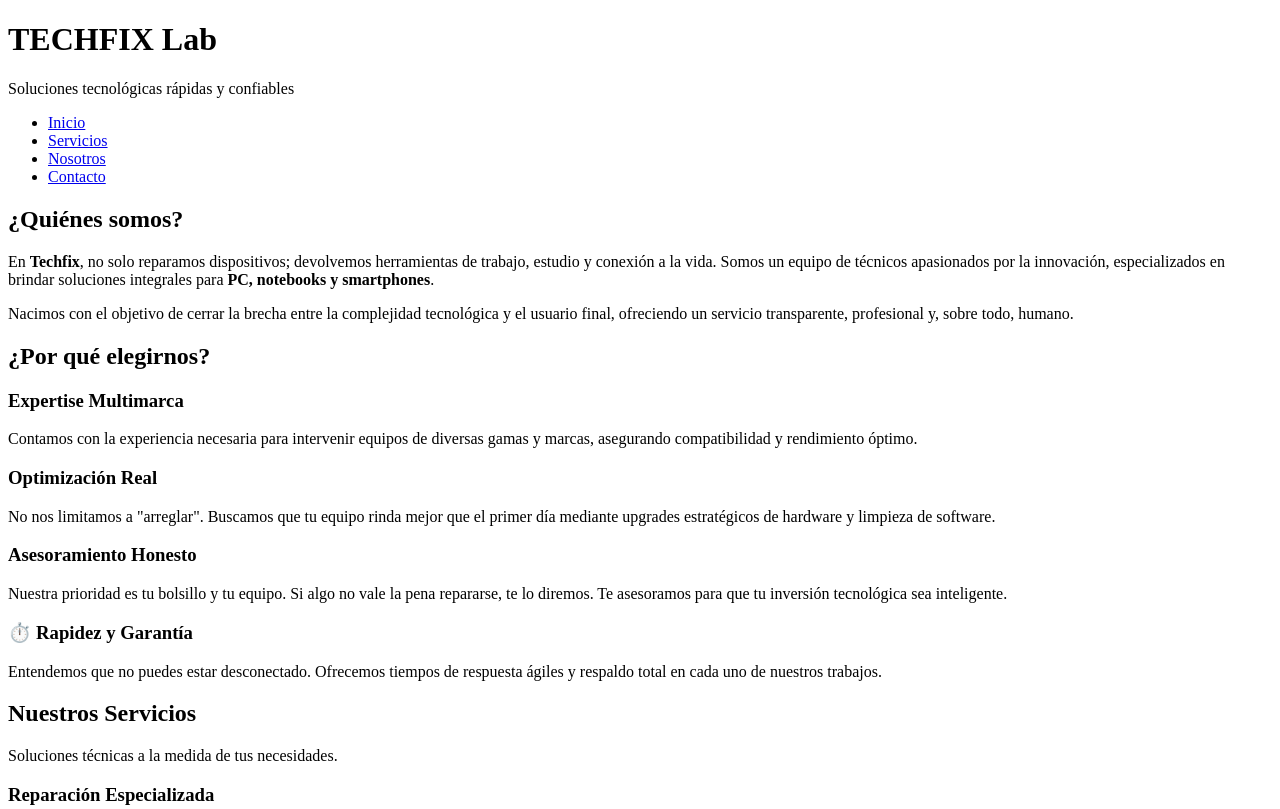
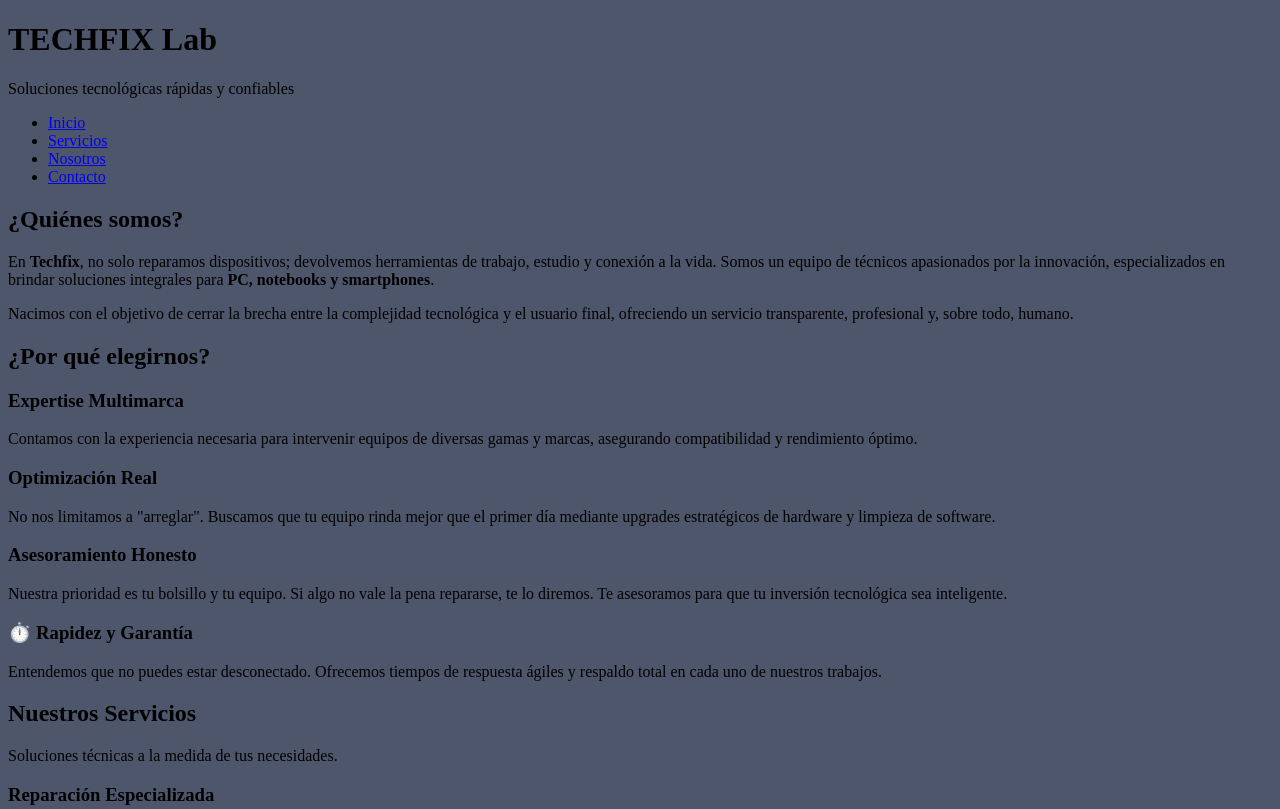
Before and after one commit to joaquinkmb/actividad5, a plain HTML site: page index.html in a window 1280 px wide. Shown: the top 809 px of the page. Drawn offline with Linux system fonts and the light colour scheme.

Commit message:
Agrego estilo.css

```diff
--- a/estilo.css
+++ b/estilo.css
@@ -1,20 +1,12 @@
+/*Agregamos color de fondo*/
 *{
-    background-color: rgb(84, 114, 196);
+    background-color: rgb(78, 86, 107);
 }
 
+/*Sección header*/
 
-h1{
-    font-family: 'Franklin Gothic Medium', 'Arial Narrow', Arial, sans-serif;
-    font-size: 45px;
-    color: navy;
-}
+/*Sección Equipo/Quienes somos*/
 
-h2{
-    font-family: Verdana, Geneva, Tahoma, sans-serif;
-    font-size: 30px;
-}
+/*Sección Servicios*/
 
-p{
- font-family: 'Lucida Sans', 'Lucida Sans Regular', 'Lucida Grande', 'Lucida Sans Unicode', Geneva, Verdana, sans-serif;
- font-size: 17px;
-}
+/*Sección footer*/
--- a/index.html
+++ b/index.html
@@ -3,6 +3,7 @@
     <head>
         <meta charset="UTF-8">
         <title>TECHFIX Lab</title>
+        <link rel="stylesheet" href="estilo.css">
     </head>
 
     <body>
@@ -76,7 +77,7 @@
         </section>
 
     <!-- Pie de página (todos acuerdan quién lo hace) -->
-        <footer><footer>© 2026 TECHFIX Lab — Programación Full Stack</footer>
+        <footer>© 2026 TECHFIX Lab — Programación Full Stack</footer>
 
 
 
```
